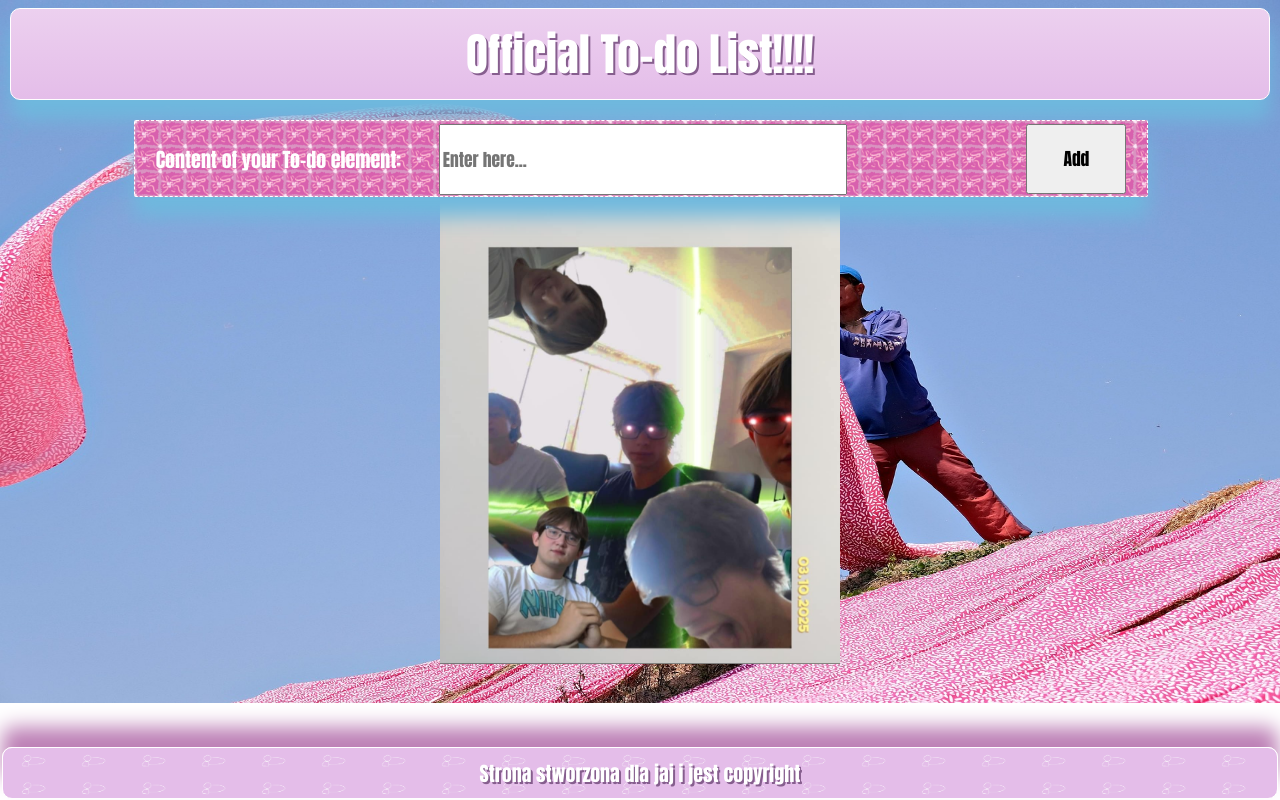
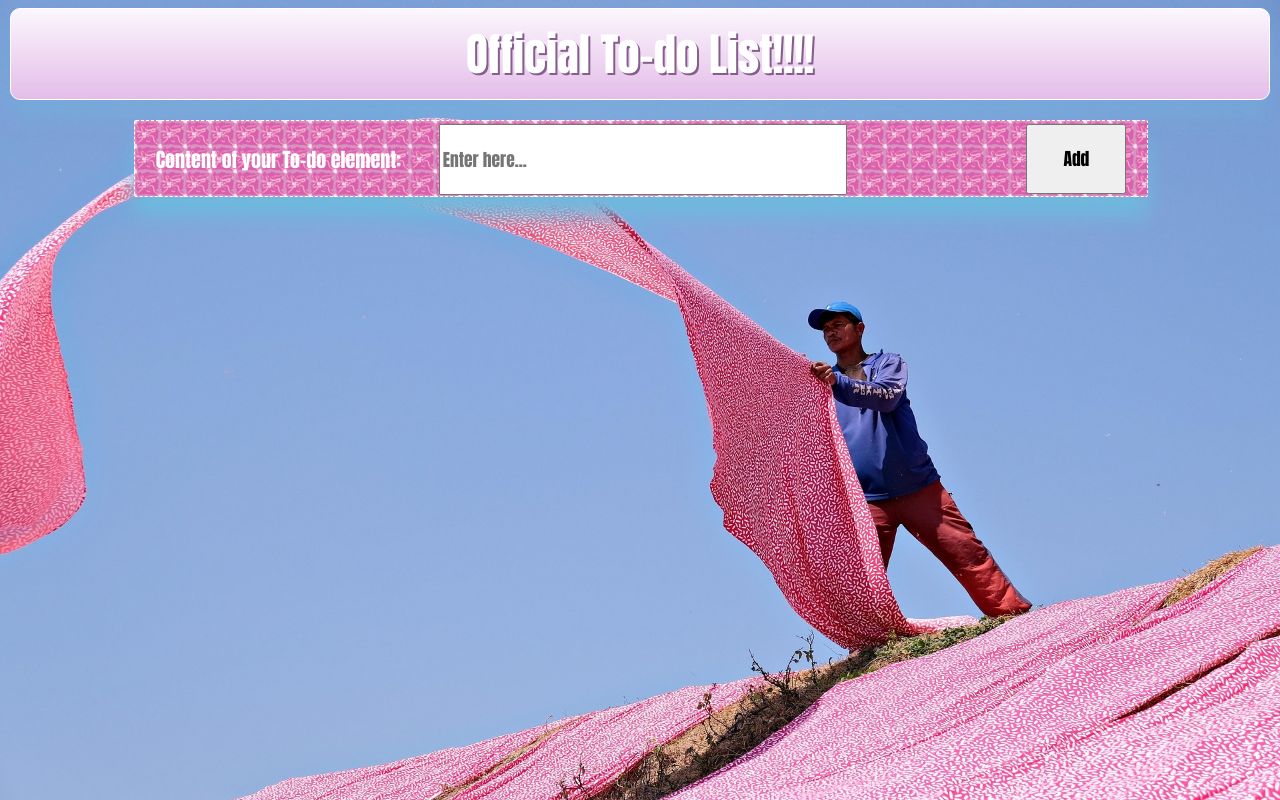
Before and after one commit to Kajtii/To-do-list, a React (Vite) app: page / in a window 1280 px wide. Built offline with nearby package versions, Linux system fonts and the light colour scheme; the HTML template or start-up script is replaced by a standard one.

Commit message:
the change

```diff
--- a/src/App.jsx
+++ b/src/App.jsx
@@ -35,7 +35,7 @@ function App() {
 
         </div>
       </main>
-      <Footer>Strona stworzona dla jaj i jest copyright</Footer>
+
     </>
   )
 }
--- a/src/index.scss
+++ b/src/index.scss
@@ -1,3 +1,6 @@
+@use 'sass:color';
+
+
 @mixin flex($ali, $jus, $dir, $wrap){
     display: flex;
   align-items:$ali ;
@@ -14,70 +17,71 @@
 body{
   background-image: url(pink-8253910_1920.jpg);
   background-size: 100% 100%;
+  background-attachment: fixed;
   background-repeat: no-repeat;
-
-  overflow: hidden;
+  overflow: auto;
+  overflow-x: hidden;
 
 }
 .header{
   padding: 10px;
   border: 1px white solid;
   height: 70px;
-
-  background-image: linear-gradient(lighten($color: rgb(228, 189, 233), $amount: 5),rgb(228, 189, 233));
+  background-image: linear-gradient(color.adjust(rgb(228, 189, 233),$lightness: 15%),rgb(228, 189, 233));
   color: white;
   width: 98%;
   border-radius: 10px;
   @include flex(center,center,row,nowrap);
-  box-shadow: 0px 20px 20px darken($color: rgb(173, 215, 236), $amount: 15);
+
+  box-shadow: 0px 20px 20px  color.adjust(rgba(173, 215, 236, 0.34),$lightness: -15%);
   margin-bottom: 20px;
+  margin-top: 0px;
+
     &__title{
       font-weight: 500px;
       font-size: 45px;
       text-shadow: 2px 2px rgb(134, 94, 142);
     }
-    margin-top: 0px;
 }
-.footer{
-  padding: 10px;
-  border: 1px white solid;
-  height: 30px;
-  border-radius: 10px;
-  background-image: url(kafelek2.png);
-  background-size: 60px;
-  color: white;
-    position: fixed;
-    bottom: 1px;
-  width: 98%;
-  @include flex(center,center,row,nowrap);
+// .footer{
+//   padding: 10px;
+//   border: 1px white solid;
+//   height: 30px;
+//   border-radius: 10px;
+//   background-image: url(kafelek2.png);
+//   background-size: 60px;
+//   color: white;
+//     // position: fixed;
+//     // bottom: 1px;
+//   width: 98%;
+//   @include flex(center,center,row,nowrap);
 
-  box-shadow: 0px -20px 20px darken($color: rgb(215, 178, 211), $amount: 15);
-  margin-bottom: 0px;
-  margin-top: 36px;
+//   box-shadow: 0px -20px 20px color.adjust(rgb(215, 178, 211),$lightness: -15%);
+//   margin-bottom: 0px;
+//   margin-top: 36px;
 
-    &__text{
-      text-shadow: 2px 2px rgb(134, 94, 142);
-      font-size: 20px;
-    }
-  // position: absolute;
-  // bottom: 1px;
-}
+//     &__text{
+//       text-shadow: 2px 2px rgb(134, 94, 142);
+//       font-size: 20px;
+//     }
+//   position: fixed;
+//   bottom: 1px;
+//   display: none;
+// }
 main{
   width: 80%;
-  background-image: url("kul.jpg");
-  background-size: 400px;
-  background-repeat: no-repeat;
-  background-position: 50% 24%;
 
-
-
-  height: 575px  ;
+  height: auto;
 }
 .container{
   // overflow: auto;
-   overflow: scroll;
-  overflow-x: hidden;
-  height: 465px;
+
+ background-image: url("kul.jpg");
+  background-size: 400px;
+  background-repeat: no-repeat;
+  background-attachment: fixed;
+  background-position: 50% 50%;
+  height: 80%;
   width: 100%;
 
 }
@@ -88,12 +92,12 @@ main{
   width: 100%;
   z-index: 2;
   position: sticky;
-  top: 1px;
+  top: 0px;
   margin-bottom: 36px;
   border: 1px dashed white;
   border-radius: 2px;
   color: rgb(255, 255, 255);
-  box-shadow: 0px 20px 20px darken($color: rgb(173, 215, 236), $amount: 15);
+  box-shadow: 0px 20px 20px color.adjust(rgb(173, 215, 236),$lightness: -15%);
   &__button{
     position: absolute;
     right: 2%;
@@ -121,7 +125,6 @@ main{
     color: rgb(175, 175, 175);
     font-family: Impact, Haettenschweiler, 'Arial Narrow Bold', sans-serif;
   }
-
 }
 
 .ToDo{
@@ -132,7 +135,6 @@ main{
   gap: 100px;
   border-radius: 4px;
   height: 70px;
-
   z-index: 1;
   margin-bottom: 10px;
   &__id{
@@ -146,12 +148,9 @@ main{
     margin-left: 15px;
     font-size: 40px;
     text-align: center;
-
   }
   &__title{
     color: rgb(243, 243, 243);
     font-size: 26px;
   }
-
-
 }
```
